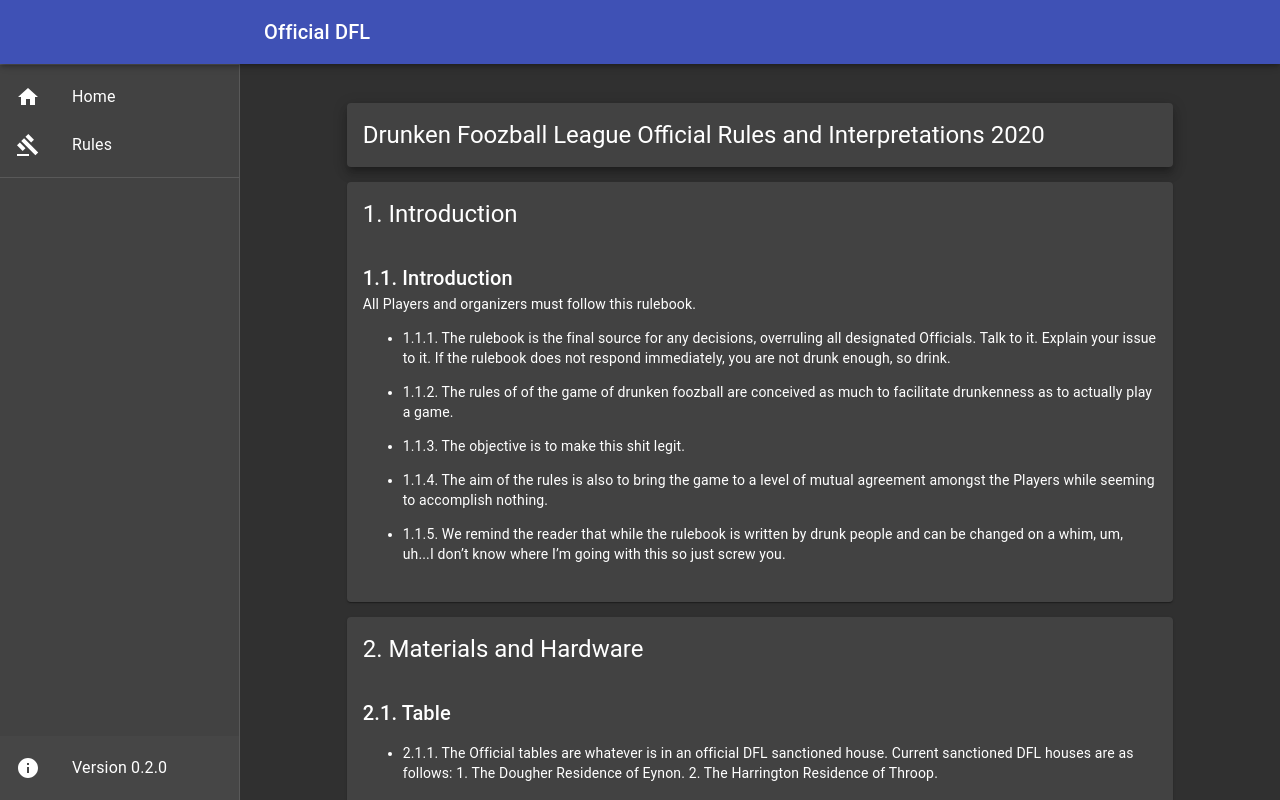
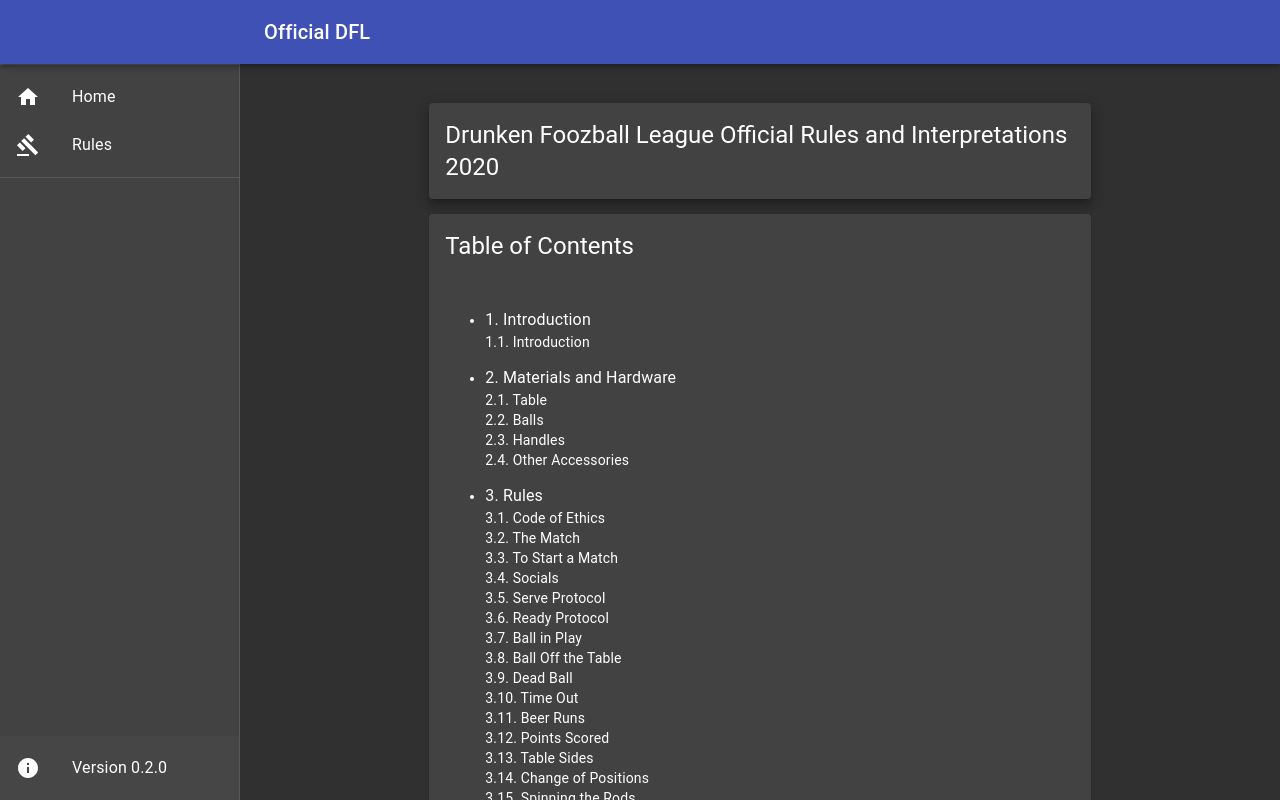
Before and after one commit to frankMazzarella/drunken-foozball-client, a React (Create React App) app: page /rules in a window 1280 px wide. Shown: the top 800 px of the page. Built offline with nearby package versions, Linux system fonts and the light colour scheme.

Commit message:
adding content to table of contents

```diff
--- a/src/rules/RuleSection.js
+++ b/src/rules/RuleSection.js
@@ -10,7 +10,7 @@ export default class RuleSection extends Component {
         {
           this.props.subSections.map((subSection, index) => {
             return (
-              <ul>
+              <ul key={index}>
                 <li>{`${this.props.number}.${index + 1}. ${subSection}`}</li>
               </ul>
             )
--- a/src/rules/Rules.js
+++ b/src/rules/Rules.js
@@ -2,10 +2,12 @@ import React from 'react';
 import { makeStyles } from '@material-ui/core/styles';
 import Card from '@material-ui/core/Card';
 import CardHeader from '@material-ui/core/CardHeader';
+import CardContent from '@material-ui/core/CardContent';
 import Grid from '@material-ui/core/Grid';
 
 import rules from './rules.json';
 import RuleChapter from './RuleChapter';
+import TableOfContents from './TableOfContents';
 
 const useStyles = makeStyles(() => ({
   root: {
@@ -19,13 +21,19 @@ export default function Rules() {
 
   return (
     <Grid container direction="column" alignItems="center">
-      <Grid item sm={10}>
+      <Grid item sm={10} lg={8}>
         <Card raised className={classes.root}>
           <CardHeader title={header} />
         </Card>
+        <Card className={classes.root}>
+          <CardHeader title={'Table of Contents'} />
+          <CardContent>
+            <TableOfContents />
+          </CardContent>
+        </Card>
         {
-          rules.map((section, index) => {
-            return <RuleChapter key={index} number={index + 1} {...section} />
+          rules.map((chapter, index) => {
+            return <RuleChapter key={index} number={index + 1} {...chapter} />
           })
         }
       </Grid>
--- /dev/null
+++ b/src/rules/TableOfContents.js
@@ -0,0 +1,31 @@
+import React, { Component } from 'react';
+
+import rules from './rules.json';
+import { Typography } from '@material-ui/core';
+
+export default class TableOfContents extends Component {
+  getChapters() {
+    return rules.map((chapter, chapterIndex) => {
+      return (
+        <ul key={chapterIndex}>
+          <li><Typography variant="body1">{`${chapterIndex + 1}. ${chapter.chapterTitle}`}</Typography></li>
+          {this.getSections(chapter, chapterIndex)}
+        </ul>
+      )
+    })
+  }
+
+  getSections(chapter, chapterIndex) {
+    return chapter.sections.map((section, sectionIndex) => {
+      return (
+        <Typography key={sectionIndex} variant="body2">
+          {`${chapterIndex + 1}.${sectionIndex + 1}. ${section.sectionTitle}`}
+        </Typography>
+      )
+    })
+  }
+
+  render() {
+    return this.getChapters();
+  }
+}
```
